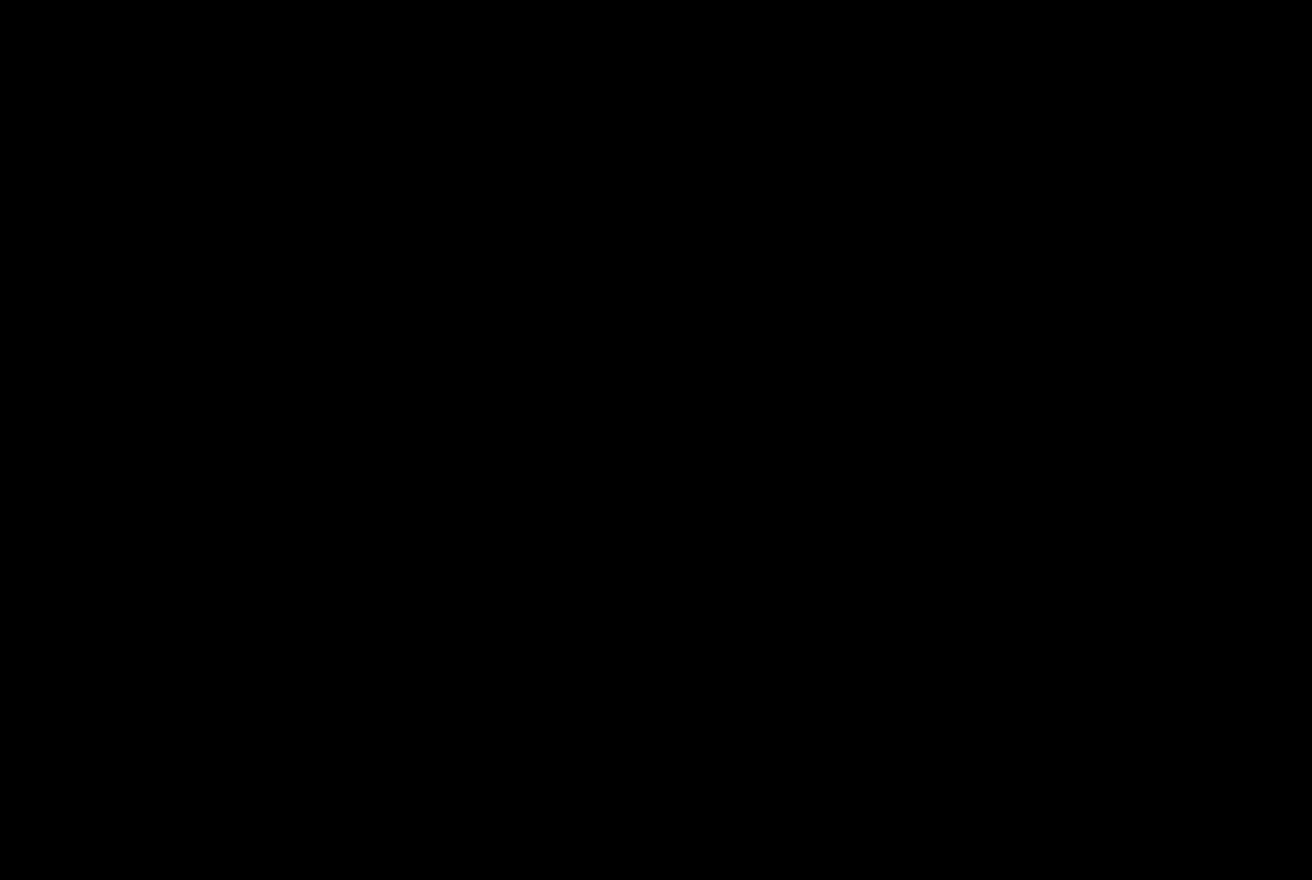
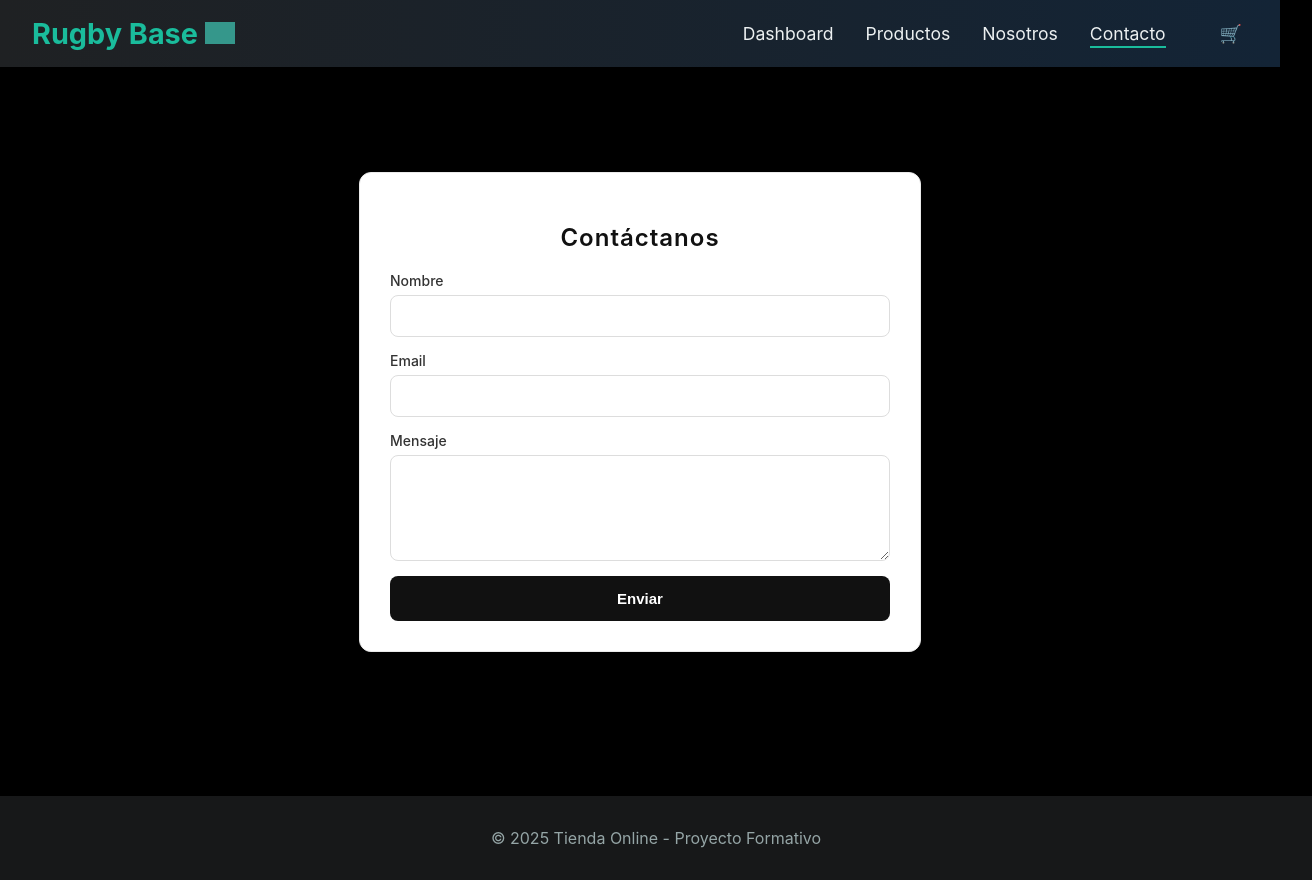
Before and after one commit to AlejandroSuarez7/Tienda-virtual-Arquitectura-feactureBase-, a React (Vite) app: page /contacto in a window 1280 px wide. Before the commit this address had no page. Shown: the whole page, 1312 px wide, since content can reach past the window. Before the commit the page ends 800 px from the top, so only its background shows below. Built offline with nearby package versions, Linux system fonts and the light colour scheme; grey boxes are pictures that could not be loaded.

Commit message:
pagina de contacto

```diff
--- a/package.json
+++ b/package.json
@@ -10,7 +10,9 @@
     "preview": "vite preview"
   },
   "dependencies": {
+    "@emailjs/browser": "^4.4.1",
     "axios": "^1.11.0",
+    "browser": "^0.2.6",
     "react": "^19.1.1",
     "react-dom": "^19.1.1",
     "react-router-dom": "^7.8.2"
--- a/src/App.jsx
+++ b/src/App.jsx
@@ -4,6 +4,7 @@ import { MainLayout } from './features/shared/layouts/MainLayout';
 import { DashboardPage } from './features/dashboard/pages/DashboardPage';
 import { ProductsPage } from './features/products/pages/ProductsPage';
 import Nosotros from './features/Nosotros/pages/Nosotros'
+import Contacto from './features/contacto/contact'
 
 
 function App() {
@@ -13,6 +14,7 @@ function App() {
         <Route index element={<DashboardPage />} />
         <Route path="productos" element={<ProductsPage />} />
         <Route path="nosotros" element={<Nosotros />} />
+        <Route path="contacto" element={<Contacto />} />
       </Route>
     </Routes>
   );
--- /dev/null
+++ b/src/features/contacto/contact.css
@@ -0,0 +1,83 @@
+    /* Estilo minimalista inspirado en marcas de ropa premium */
+    body {
+    font-family: "Helvetica Neue", Arial, sans-serif;
+    background-color: #f8f8f8;
+    color: #222;
+    }
+
+    .contact-container {
+    max-width: 500px;
+    margin: 60px auto;
+    padding: 30px;
+    background: #fff;
+    border: 1px solid #eaeaea;
+    border-radius: 12px;
+    box-shadow: 0px 6px 18px rgba(0,0,0,0.05);
+    }
+
+    .contact-title {
+    text-align: center;
+    font-size: 24px;
+    font-weight: 600;
+    letter-spacing: 1px;
+    margin-bottom: 20px;
+    color: #111;
+    }
+
+    .contact-form {
+    display: flex;
+    flex-direction: column;
+    }
+
+    .contact-form label {
+    font-size: 14px;
+    margin-bottom: 6px;
+    font-weight: 500;
+    color: #333;
+    }
+
+    .contact-form input,
+    .contact-form textarea {
+    padding: 12px;
+    margin-bottom: 15px;
+    border: 1px solid #ddd;
+    border-radius: 8px;
+    font-size: 14px;
+    outline: none;
+    transition: border 0.3s ease;
+    }
+
+    .contact-form input:focus,
+    .contact-form textarea:focus {
+    border-color: #000;
+    }
+
+    .btn-submit {
+    background: #111;
+    color: #fff;
+    padding: 14px;
+    border: none;
+    border-radius: 8px;
+    font-size: 15px;
+    font-weight: 600;
+    cursor: pointer;
+    transition: all 0.3s ease;
+    }
+
+    .btn-submit:hover {
+    background: #444;
+    }
+
+    .error {
+    color: #d9534f;
+    font-size: 12px;
+    margin-top: -10px;
+    margin-bottom: 10px;
+    }
+
+    .success {
+    margin-top: 20px;
+    text-align: center;
+    color: #28a745;
+    font-weight: 500;
+    }
--- /dev/null
+++ b/src/features/contacto/contact.jsx
@@ -0,0 +1,81 @@
+import React, { useRef, useState } from "react";
+import emailjs from "@emailjs/browser";
+import "./contact.css";
+
+const Contacto = () => {
+    const form = useRef();
+    const [errors, setErrors] = useState({});
+    const [successMessage, setSuccessMessage] = useState("");
+
+    const validateForm = () => {
+        const newErrors = {};
+        const formData = new FormData(form.current);
+
+        if (!formData.get("user_name").trim()) {
+        newErrors.user_name = "Por favor ingresa tu nombre.";
+        }
+
+        const email = formData.get("user_email");
+        const emailRegex = /^[^\s@]+@[^\s@]+\.[^\s@]+$/;
+        if (!email.trim()) {
+        newErrors.user_email = "El email es obligatorio.";
+        } else if (!emailRegex.test(email)) {
+        newErrors.user_email = "El email no es válido.";
+        }
+
+        if (!formData.get("message").trim()) {
+        newErrors.message = "Escribe un mensaje antes de enviar.";
+        }
+
+        return newErrors;
+    };
+
+    const sendEmail = (e) => {
+        e.preventDefault();
+        const formErrors = validateForm();
+        if (Object.keys(formErrors).length > 0) {
+        setErrors(formErrors);
+        return;
+        }
+
+        emailjs
+        .sendForm("service_xhj6hbi", "template_1uhxkwc", form.current, {
+            publicKey: "8VxeEfM1LOhWv4dfu",
+        })
+        .then(
+            () => {
+            setSuccessMessage("✅ ¡Mensaje enviado con éxito!");
+            setErrors({});
+            form.current.reset();
+            },
+            (error) => {
+            setSuccessMessage("❌ Error al enviar el mensaje.");
+            console.error("FAILED...", error.text);
+            }
+        );
+    };
+
+    return (
+        <div className="contact-container">
+        <h2 className="contact-title">Contáctanos</h2>
+        <form ref={form} onSubmit={sendEmail} className="contact-form">
+            <label>Nombre</label>
+            <input type="text" name="user_name" />
+            {errors.user_name && <span className="error">{errors.user_name}</span>}
+
+            <label>Email</label>
+            <input type="email" name="user_email" />
+            {errors.user_email && <span className="error">{errors.user_email}</span>}
+
+            <label>Mensaje</label>
+            <textarea name="message" rows="5" />
+            {errors.message && <span className="error">{errors.message}</span>}
+
+            <button type="submit" className="btn-submit">Enviar</button>
+        </form>
+        {successMessage && <p className="success">{successMessage}</p>}
+        </div>
+    );
+};
+
+export default Contacto;
--- a/src/features/products/pages/ProductsList.jsx
+++ b/src/features/products/pages/ProductsList.jsx
@@ -9,12 +9,12 @@ function ProductList() {
 
     useEffect(() => {
         // Cambia la URL por la de tu API Node.js
-        axios.get("http://localhost:3001/api/products")
+        axios.get("https://api-para-tienda-rugby.onrender.com/api/products")
             .then(res => {
                 setProducts(res.data);
                 setLoading(false);
             })
-            .catch(err => {
+                .catch(() => {
                 setError("Error al cargar productos");
                 setLoading(false);
             });
--- a/src/features/shared/components/Footer/Footer.module.css
+++ b/src/features/shared/components/Footer/Footer.module.css
@@ -3,4 +3,5 @@
   color: #95a5a6;
   text-align: center;
   padding: 1rem;
+  width: 100%;
 }
--- a/src/features/shared/components/Header/Header.jsx
+++ b/src/features/shared/components/Header/Header.jsx
@@ -5,16 +5,20 @@ import { useCart } from '../../../cart/CartContext';
 import CartModal from '../../../cart/CartModal';
 
 export function Header() {
-  const [open, setOpen] = useState(false);
+  const [open, setOpen] = useState(false);           // para modal carrito
+  const [menuOpen, setMenuOpen] = useState(false);   // para menú móvil
   const { items } = useCart();
-  // Ahora cada item es una entrada individual, así que el total es simplemente items.length
   const totalItems = items.length;
+
+  const toggleMenu = () => setMenuOpen(!menuOpen);
 
   return (
     <header className={styles.header}>
-      <NavLink to="/" className={styles.logo}>
-        Rugby Base <img src="https://cdn-icons-png.flaticon.com/512/73/73509.png"/>
+      <NavLink to="/" className={styles.logo} onClick={() => setMenuOpen(false)}>
+        Rugby Base <img src="https://cdn-icons-png.flaticon.com/512/73/73509.png" alt="logo"/>
       </NavLink>
+
+      {/* Menú de escritorio */}
       <nav className={styles.nav}>
         <NavLink to="/" className={({ isActive }) => isActive ? styles.activeLink : styles.link}>
           Dashboard
@@ -24,6 +28,9 @@ export function Header() {
         </NavLink>
         <NavLink to="/Nosotros" className={({ isActive }) => isActive ? styles.activeLink : styles.link}>
           Nosotros
+        </NavLink>
+        <NavLink to="/Contacto" className={({ isActive }) => isActive ? styles.activeLink : styles.link}>
+          Contacto
         </NavLink>
         <button
           onClick={() => setOpen(true)}
@@ -51,6 +58,57 @@ export function Header() {
           )}
         </button>
       </nav>
+
+      {/* Botón hamburguesa */}
+      <div
+        className={`${styles.hamburger} ${menuOpen ? styles.open : ''}`}
+        onClick={toggleMenu}
+      >
+        <span></span>
+        <span></span>
+        <span></span>
+      </div>
+
+      {/* Menú móvil desplegable */}
+      <div className={`${styles.mobileMenu} ${menuOpen ? styles.open : ''}`}>
+        <NavLink to="/" onClick={() => setMenuOpen(false)} className={({ isActive }) => isActive ? styles.activeLink : styles.link}>
+          Dashboard
+        </NavLink>
+        <NavLink to="/productos" onClick={() => setMenuOpen(false)} className={({ isActive }) => isActive ? styles.activeLink : styles.link}>
+          Productos
+        </NavLink>
+        <NavLink to="/Nosotros" onClick={() => setMenuOpen(false)} className={({ isActive }) => isActive ? styles.activeLink : styles.link}>
+          Nosotros
+        </NavLink>
+        <NavLink to="/Contacto" onClick={() => setMenuOpen(false)} className={({ isActive }) => isActive ? styles.activeLink : styles.link}>
+          Contacto
+        </NavLink>
+        <button
+          onClick={() => { setOpen(true); setMenuOpen(false); }}
+          style={{
+            background: 'none',
+            border: 'none',
+            cursor: 'pointer',
+            position: 'relative',
+            fontSize: 18
+          }}
+        >
+          🛒
+          {totalItems > 0 && (
+            <span style={{
+              position: 'absolute',
+              top: -8,
+              right: -8,
+              background: '#e33',
+              color: '#fff',
+              borderRadius: '50%',
+              padding: '2px 7px',
+              fontSize: 12
+            }}>{totalItems}</span>
+          )}
+        </button>
+      </div>
+
       <CartModal open={open} onClose={() => setOpen(false)} />
     </header>
   );
--- a/src/features/shared/components/Header/Header.module.css
+++ b/src/features/shared/components/Header/Header.module.css
@@ -9,17 +9,12 @@
   position: fixed;
   top: 0;
   left: 0;
-  right: 0;         /* 🔑 asegura que no se pase */
-  width: 100%;      /* ocupa solo el viewport */
+  right: 0;
+  width: 100%;
   z-index: 1000;
-  box-sizing: border-box; /* 🔑 evita que padding sume al ancho */
+  box-sizing: border-box;
 }
 
-
-/* Aseguramos que el contenido no quede tapado */
-
-
-/* SCROLL EFFECT */
 .header.scrolled {
   background: rgba(23, 24, 25, 0.9);
   backdrop-filter: blur(10px);
@@ -44,17 +39,20 @@
   color: #16a085;
 }
 
-/* NAVIGATION */
+/* NAVIGATION DESKTOP */
 .nav {
   display: flex;
   gap: 2rem;
+  align-items: center;
 }
-.link {
+
+/* Links */
+.link, .activeLink {
   color: #ecf0f1;
   text-decoration: none;
   font-size: 1.1rem;
   position: relative;
-  font-weight: normal; /* 👈 mantiene tamaño uniforme */
+  font-weight: normal;
   transition: color 0.3s ease;
 }
 
@@ -69,7 +67,6 @@
   transition: width 0.3s ease;
 }
 
-/* HOVER */
 .link:hover {
   color: #1abc9c;
 }
@@ -77,23 +74,70 @@
   width: 100%;
 }
 
-/* ACTIVO */
-/* ACTIVO */
-.activeLink {
-  color: #1abc9c;
-  text-decoration: none;
-  font-size: 1.1rem;
-  position: relative;
-  font-weight: normal; /* mantiene tamaño uniforme */
-}
-
 .activeLink::before {
   content: "";
   position: absolute;
-  width: 100%;  /* 👈 ahora la raya siempre estará visible */
+  width: 100%;
   height: 2px;
   left: 0;
   bottom: -4px;
   background: #1abc9c;
   transition: width 0.3s ease;
 }
+
+/* ========== HAMBURGUESA ========== */
+.hamburger {
+  display: none;
+  flex-direction: column;
+  justify-content: space-between;
+  width: 25px;
+  height: 18px;
+  cursor: pointer;
+}
+
+.hamburger span {
+  display: block;
+  height: 3px;
+  background: #ecf0f1;
+  border-radius: 2px;
+  transition: 0.3s ease;
+}
+
+/* Animación hamburguesa cuando está activa */
+.hamburger.open span:nth-child(1) {
+  transform: rotate(45deg) translate(5px, 5px);
+}
+.hamburger.open span:nth-child(2) {
+  opacity: 0;
+}
+.hamburger.open span:nth-child(3) {
+  transform: rotate(-45deg) translate(5px, -5px);
+}
+
+/* Menú móvil */
+.mobileMenu {
+  display: none;
+  flex-direction: column;
+  gap: 1.5rem;
+  background: rgba(23, 24, 25, 0.95);
+  position: absolute;
+  top: 100%;
+  left: 0;
+  right: 0;
+  padding: 1.5rem 2rem;
+  text-align: center;
+}
+
+.mobileMenu.open {
+  display: flex;
+}
+
+/* Responsive */
+@media (max-width: 768px) {
+  .nav {
+    display: none; /* ocultamos los links de escritorio */
+  }
+  .hamburger {
+    display: flex;
+  }
+}
--- a/src/index.css
+++ b/src/index.css
@@ -5,6 +5,7 @@ body {
     sans-serif;
   background-color: #000000;
   color: #333;
+
 }
 body {
   padding-top: 80px; /* mismo alto que el header */
```
Also changed, not shown: src/features/dashboard/pages/DashboardPage.jsx (+7 -18 lines), src/features/dashboard/pages/stylesDash.css (+50 -2 lines), 1 other file (tests, documents, lock files or other folders).
